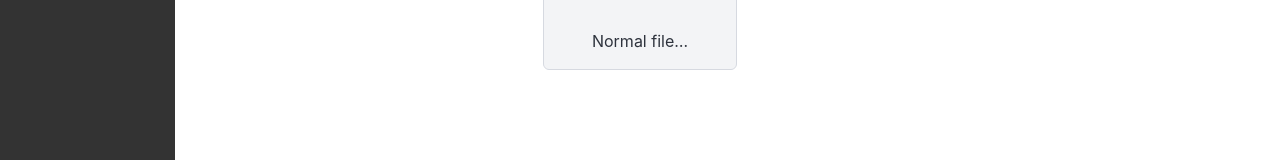
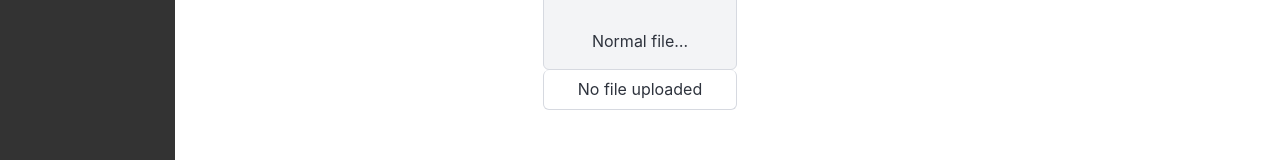
Before and after one commit to aexko/conuhacksix, a Vue app in the folder vue-app/: page /csv-reader in a window 1280 px wide. Shown: the part 494-654 px from the top of the page. Built offline with nearby package versions, Linux system fonts and the light colour scheme.

Commit message:
Update CsvReader.vue

```diff
--- a/vue-app/src/components/CsvReader.vue
+++ b/vue-app/src/components/CsvReader.vue
@@ -23,6 +23,9 @@
           <i class="fas fa-upload"></i>
         </span>
         <span class="file-label"> Normal file… </span>
+      </span>
+      <span>
+        <span class="file-name">No file uploaded</span>
       </span>
     </label>
 </div>
@@ -77,4 +80,8 @@
     border-radius: 4px;
     text-align: center;
 }
+
+.file-name {
+    text-align: center;
+}
 </style>
```
